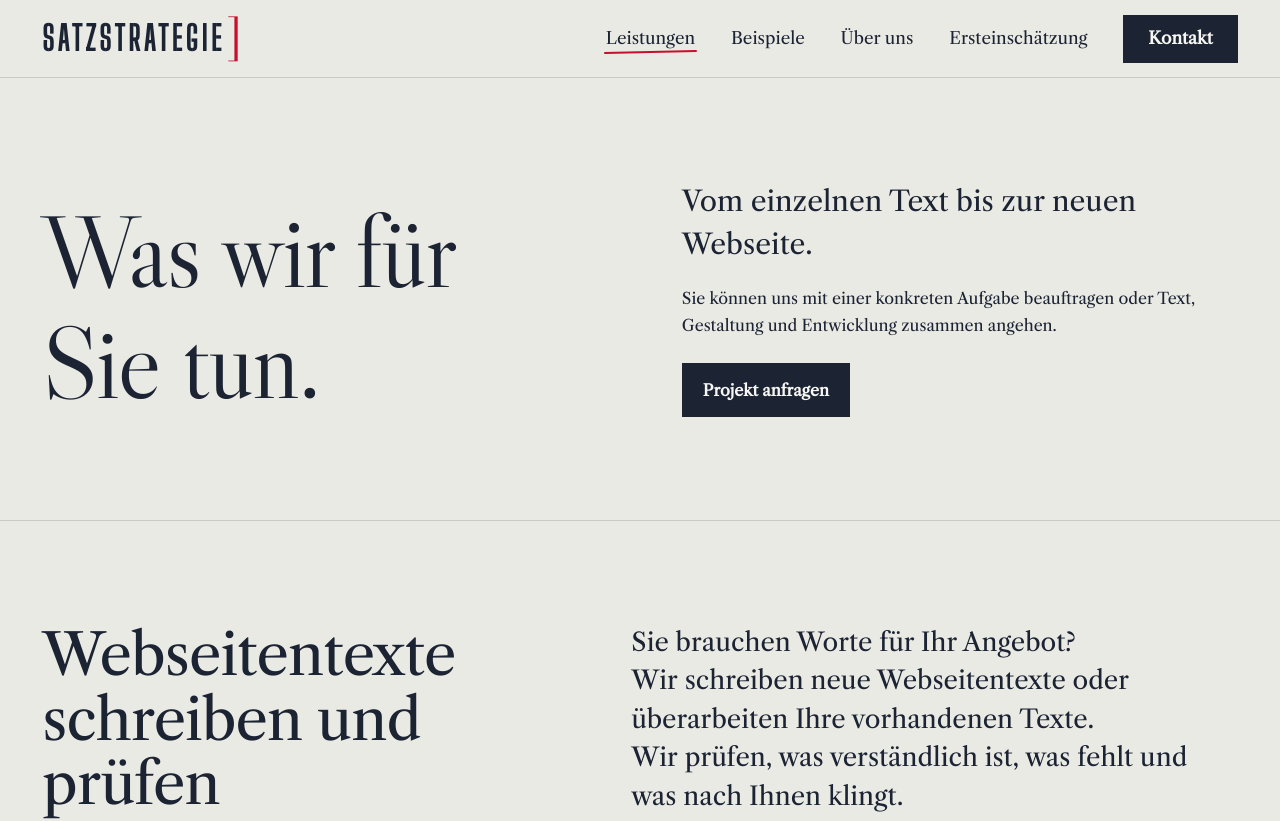
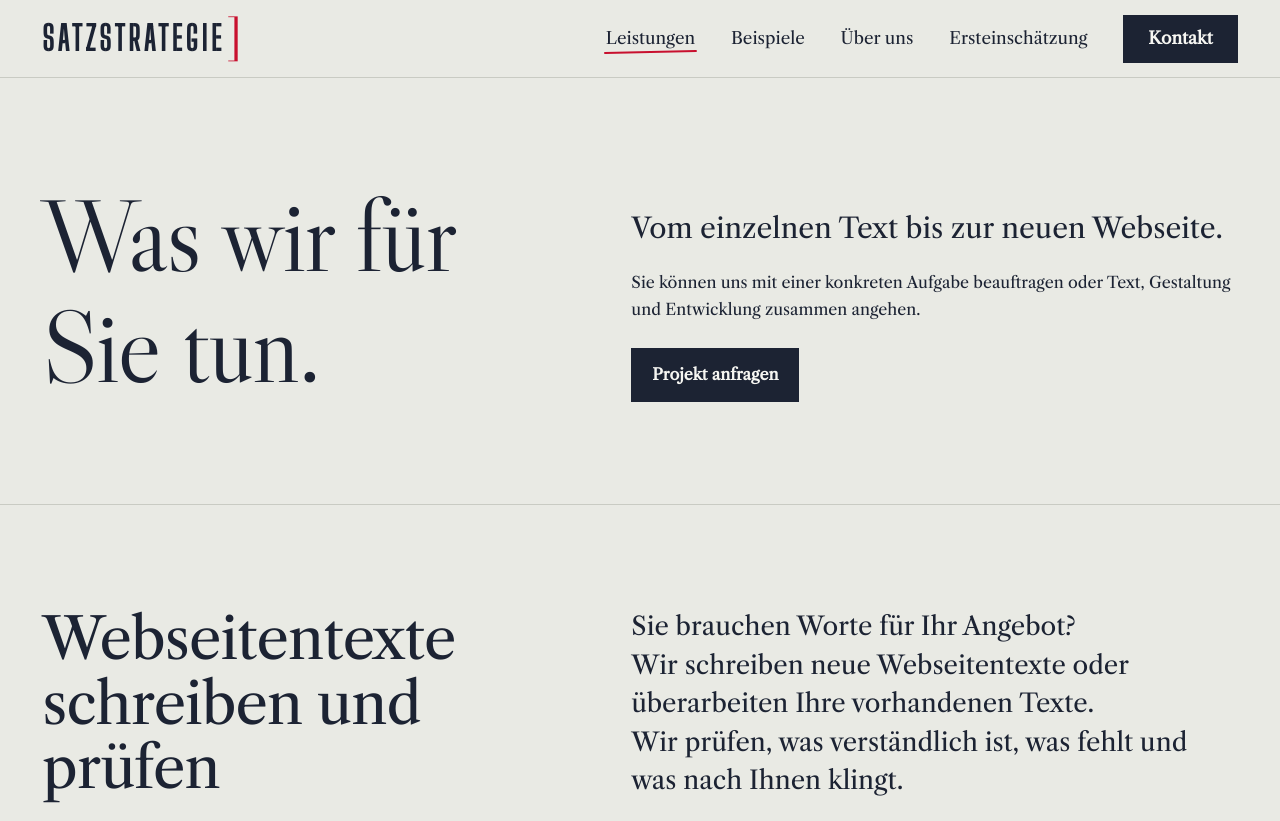
Before and after one commit to lillycontentcreatorwerkstatt-sudo/satzstrategie-webseite, a Next.js app in the folder webseiten-check/: page /leistungen in a window 1280 px wide. Shown: the top 821 px of the page. Built offline with nearby package versions, Linux system fonts and the light colour scheme.

Commit message:
Leistungen: rechte Spalte im Seitenkopf bündig mit den Abschnitten darunter
Co-Authored-By: Claude Opus 5.5 <noreply@anthropic.com>

```diff
--- a/webseiten-check/src/app/clear-journey.css
+++ b/webseiten-check/src/app/clear-journey.css
@@ -36,7 +36,7 @@
 .home-contact aside h3 {font-size:26px}
 .home-contact aside p {margin:18px 0;max-width:34ch}
 .home-contact aside a:not(.studio-button) {display:inline-flex;align-items:center;min-height:48px;color:var(--red-deep)}
-.offer-header {display:grid;grid-template-columns:1fr 1fr;gap:7%;align-items:end}
+.offer-header {display:grid;grid-template-columns:1fr 1.2fr;gap:7%;align-items:end}
 .offer-header h1 {font-size:clamp(62px,8vw,112px);line-height:1.08}
 .offer-header p+p {margin-top:20px}
 .offer-header .studio-button {margin-top:24px}
```
